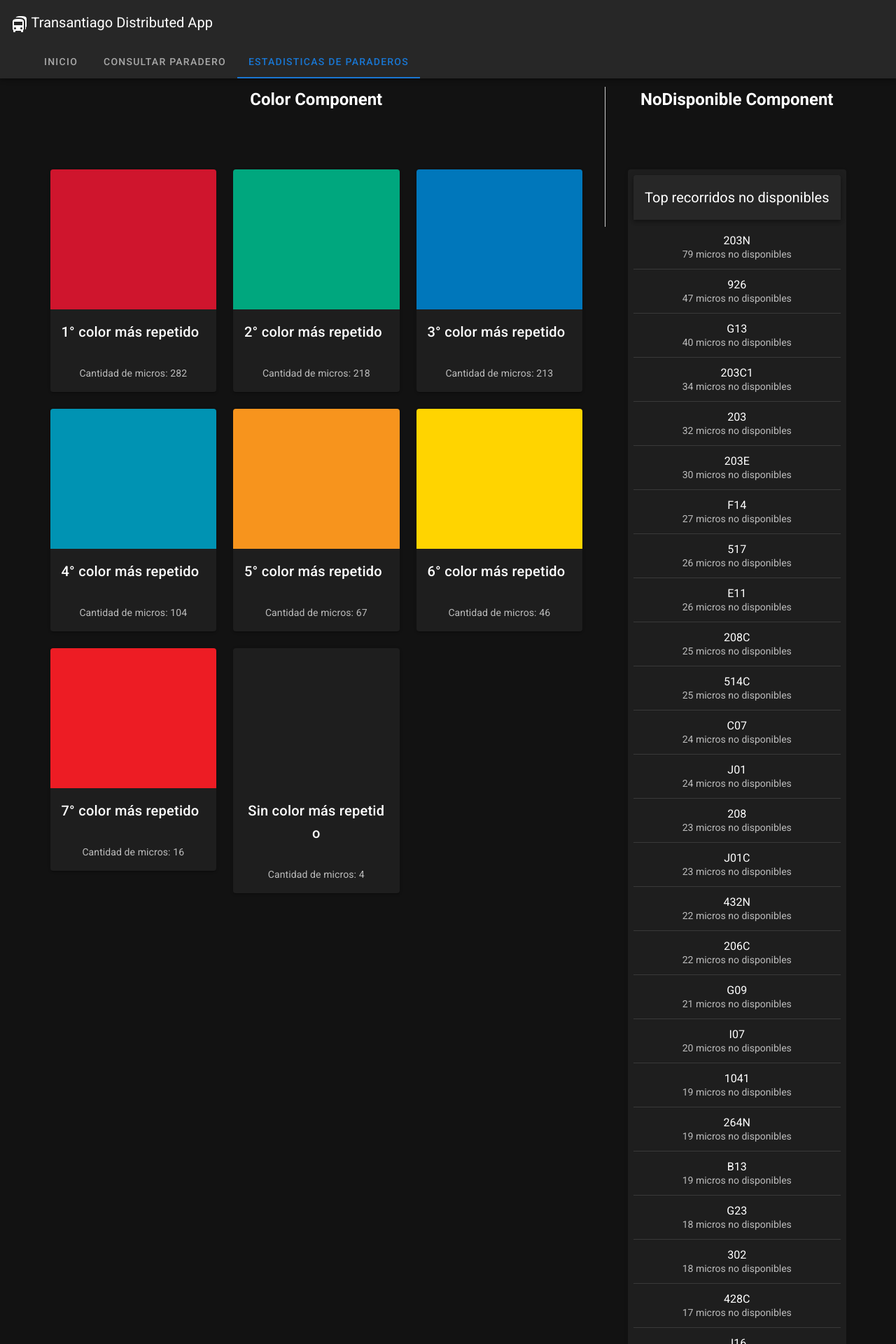
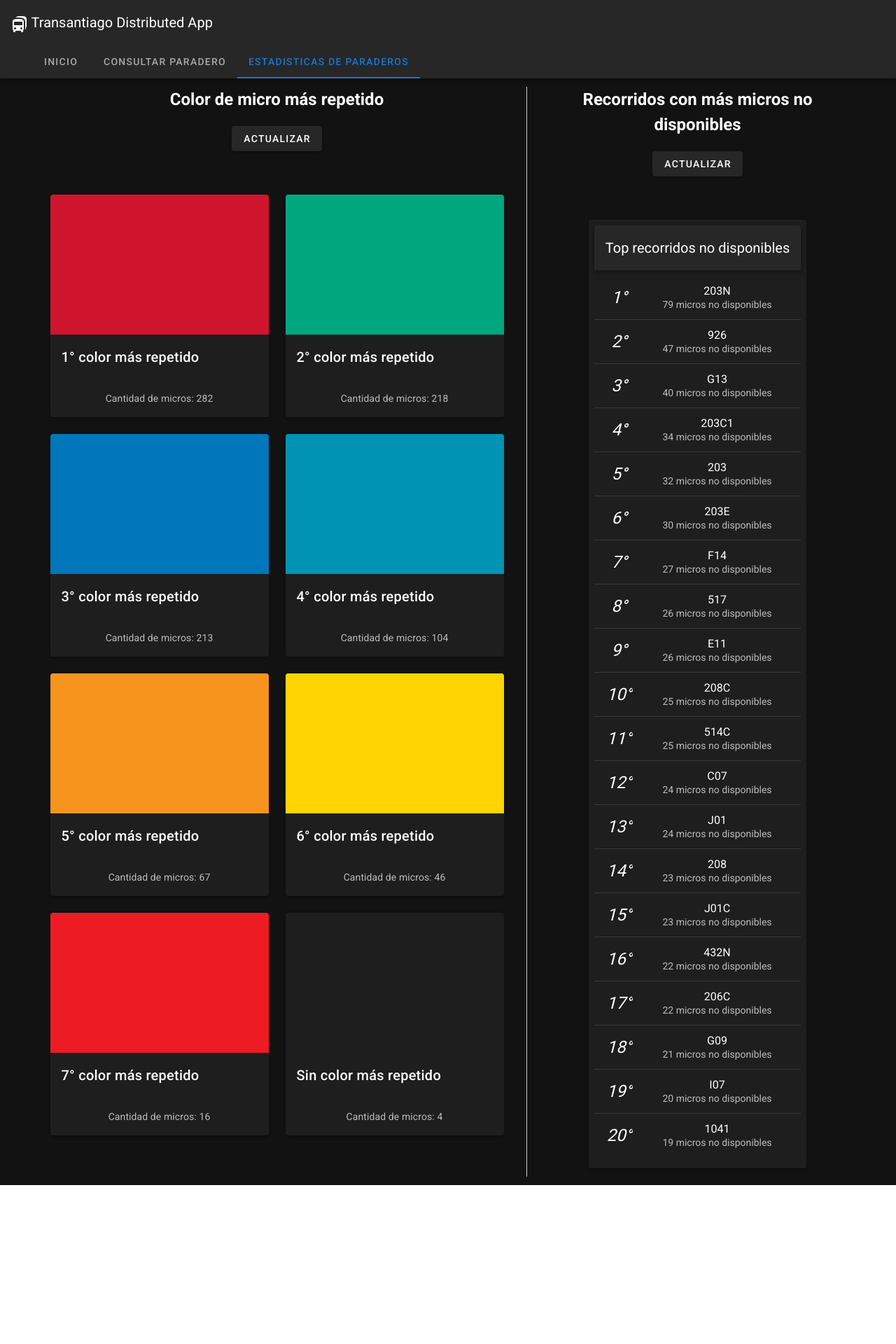
Before and after one commit to israelsz/transantiago-distributedsystem, a Nuxt app in the folder transantiago-front/: page /estadisticas in a window 1280 px wide. Shown: the top 1920 px of the page at 70% size. After the commit the page ends 1693 px from the top, so only its background shows below. Built offline with nearby package versions, Linux system fonts and the light colour scheme.

Commit message:
add: Pagina estadisticas de paraderos

```diff
--- a/transantiago-front/components/Color.vue
+++ b/transantiago-front/components/Color.vue
@@ -1,12 +1,14 @@
 <template>
+  <div>
+    <v-btn @click="getData()">Actualizar</v-btn>
     <v-container class="cont">
       <v-row>
-      <!-- Loop through the data array and create a card for each item -->
-      <v-col v-for="(item, index) in jsonData" :key="index" cols="12" sm="1" md="4">
+        <v-col v-for="(item, index) in jsonData" :key="index" cols="12" sm="6" md="4" lg="6">
           <v-card class="mx-auto" max-width="344">
             <div class="color-div" :style="{ backgroundColor: item.color }" height="200px"></div>
 
-          <div v-if="item.color == 'No hay color mas repetido'"><v-card-title>Sin color más repetido </v-card-title></div>
+            <div v-if="item.color == 'No hay color mas repetido'"><v-card-title>Sin color más repetido</v-card-title>
+            </div>
             <div v-else><v-card-title> {{ index + 1 }}° color más repetido </v-card-title></div>
 
             <v-card-subtitle>
@@ -16,49 +18,65 @@
         </v-col>
       </v-row>
     </v-container>
+  </div>
 </template>
 
 <script>
+import axios from 'axios';
 export default {
   data: () => ({
-    jsonData: [
-      {
-        cantidad: 282,
-        color: '#CF152D',
+    jsonData: [{
+      "cantidad": 282,
+      "color": "#CF152D"
     },
     {
-        cantidad: 218,
-        color: '#00A77E',
+      "cantidad": 218,
+      "color": "#00A77E"
     },
     {
-        cantidad: 213,
-        color: '#0077BB',
+      "cantidad": 213,
+      "color": "#0077BB"
     },
     {
-        cantidad: 104,
-        color: '#0093B3',
+      "cantidad": 104,
+      "color": "#0093B3"
     },
     {
-        cantidad: 67,
-        color: '#F7941D',
+      "cantidad": 67,
+      "color": "#F7941D"
     },
     {
-        cantidad: 46,
-        color: '#FFD400',
+      "cantidad": 46,
+      "color": "#FFD400"
     },
     {
-        cantidad: 16,
-        color: '#ED1C24',
+      "cantidad": 16,
+      "color": "#ED1C24"
     },
     {
-        cantidad: 4,
-        color: 'No hay color mas repetido',
-      },
+      "cantidad": 4,
+      "color": "No hay color mas repetido"
+    }
     ],
   }),
-  methods: {},
+  async created() {
+    //Obtener listado de pacientes según el usuario logeado
+    try {
+      this.getData();
+    } catch (error) {
+      console.log(error);
+    }
+  },
+  methods: {
+    async getData() {
+      console.log('getData');
+      // const response = await axios.get('http://144.22.50.180/color/');
+      // this.jsonData = response.data;
+    },
+  },
 }
 </script>
+
 
 <style>
 /* Add this CSS for the color-div */
--- a/transantiago-front/components/NoDisponible.vue
+++ b/transantiago-front/components/NoDisponible.vue
@@ -1,5 +1,6 @@
 <template>
-    <v-container class="cont">
+    <div><v-btn @click="getMicros()">Actualizar</v-btn>
+        <v-container class="cont">
         <v-card class="mx-auto pa-2" max-width="350">
             <v-toolbar color="cyan-lighten-1">
                 <v-toolbar-title>Top recorridos no disponibles</v-toolbar-title>
@@ -8,6 +9,10 @@
             <v-list>
                 <template v-for="(item, i) in items">
                     <v-list-item :key="i" active-color="primary" rounded="xl">
+                        <!-- Display the index "i" on the left of each item -->
+                        <v-list-item-avatar>
+                            <v-icon>{{ i + 1 }}°</v-icon>
+                        </v-list-item-avatar>
                         <v-list-item-content>
                             <v-list-item-title v-text="item.micro"></v-list-item-title>
                             <v-list-item-subtitle>{{ item.cantidad }} micros no disponibles</v-list-item-subtitle>
@@ -20,9 +25,13 @@
             </v-list>
         </v-card>
     </v-container>
+    </div>
+
 </template>
 
+
 <script>
+import axios from 'axios';
 export default {
     data: () => ({
         items: [
@@ -105,164 +114,22 @@ export default {
             {
                 "cantidad": 19,
                 "micro": "1041"
-            },
-            {
-                "cantidad": 19,
-                "micro": "264N"
-            },
-            {
-                "cantidad": 19,
-                "micro": "B13"
-            },
-            {
-                "cantidad": 18,
-                "micro": "G23"
-            },
-            {
-                "cantidad": 18,
-                "micro": "302"
-            },
-            {
-                "cantidad": 17,
-                "micro": "428C"
-            },
-            {
-                "cantidad": 17,
-                "micro": "J16"
-            },
-            {
-                "cantidad": 17,
-                "micro": "216"
-            },
-            {
-                "cantidad": 17,
-                "micro": "990"
-            },
-            {
-                "cantidad": 16,
-                "micro": "271"
-            },
-            {
-                "cantidad": 15,
-                "micro": "J06"
-            },
-            {
-                "cantidad": 15,
-                "micro": "F01C"
-            },
-            {
-                "cantidad": 15,
-                "micro": "F91"
-            },
-            {
-                "cantidad": 14,
-                "micro": "E16"
-            },
-            {
-                "cantidad": 14,
-                "micro": "385"
-            },
-            {
-                "cantidad": 13,
-                "micro": "E02"
-            },
-            {
-                "cantidad": 13,
-                "micro": "442"
-            },
-            {
-                "cantidad": 13,
-                "micro": "422"
-            },
-            {
-                "cantidad": 13,
-                "micro": "302N"
-            },
-            {
-                "cantidad": 13,
-                "micro": "212"
-            },
-            {
-                "cantidad": 13,
-                "micro": "D03C"
-            },
-            {
-                "cantidad": 12,
-                "micro": "B05"
-            },
-            {
-                "cantidad": 12,
-                "micro": "C22"
-            },
-            {
-                "cantidad": 12,
-                "micro": "912"
-            },
-            {
-                "cantidad": 12,
-                "micro": "F90"
-            },
-            {
-                "cantidad": 12,
-                "micro": "B93"
-            },
-            {
-                "cantidad": 11,
-                "micro": "229"
-            },
-            {
-                "cantidad": 11,
-                "micro": "111"
-            },
-            {
-                "cantidad": 11,
-                "micro": "291"
-            },
-            {
-                "cantidad": 11,
-                "micro": "992"
-            },
-            {
-                "cantidad": 11,
-                "micro": "B12C"
-            },
-            {
-                "cantidad": 11,
-                "micro": "G05"
-            },
-            {
-                "cantidad": 11,
-                "micro": "E18"
-            },
-            {
-                "cantidad": 11,
-                "micro": "590"
-            },
-            {
-                "cantidad": 10,
-                "micro": "E04"
-            },
-            {
-                "cantidad": 10,
-                "micro": "G01C"
-            },
-            {
-                "cantidad": 10,
-                "micro": "450"
-            },
-            {
-                "cantidad": 10,
-                "micro": "D01"
-            },
-            {
-                "cantidad": 10,
-                "micro": "C17"
-            },
-            {
-                "cantidad": 10,
-                "micro": "H06"
             }
         ],
     }),
+    async created() {
+        this.getMicros();
+    },
+    methods: {
+        async getMicros() {
+            try {
+                console.log("getMicros");
+                // const response = await axios.get('http://144.22.50.180/micros/');
+                // this.items = response.data;
+            } catch (error) {
+                console.error(error);
+            }
+        }
+    }
 }
 </script>
--- a/transantiago-front/pages/estadisticas.vue
+++ b/transantiago-front/pages/estadisticas.vue
@@ -1,17 +1,17 @@
 <template>
   <div class="container">
-    <!-- Container for Color component -->
-    <div class="component-container">
-      <h1 class="component-title">Color Component</h1>
+    <!-- Container for Color component (60% width) -->
+    <div class="component-container color-container">
+      <h1 class="component-title">Color de micro más repetido</h1>
       <Color />
     </div>
 
     <!-- Vertical separator -->
     <div class="vertical-separator"></div>
 
-    <!-- Container for NoDisponible component -->
-    <div class="component-container">
-      <h1 class="component-title">NoDisponible Component</h1>
+    <!-- Container for NoDisponible component (40% width) -->
+    <div class="component-container no-disponible-container">
+      <h1 class="component-title">Recorridos con más micros no disponibles</h1>
       <NoDisponible />
     </div>
   </div>
@@ -27,10 +27,14 @@ export default {
 </script>
 
 <style>
+html, body {
+  height: 100%;
+  margin: 0;
+  padding: 0;
+}
+
 .container {
   display: flex;
-  justify-content: center;
-  align-items: flex-start; /* Align items at the top of the container */
 }
 
 .component-container {
@@ -38,7 +42,15 @@ export default {
   flex-direction: column;
   align-items: center;
   text-align: center;
-  flex-grow: 1; /* Allow the component container to take up available space */
+  flex-grow: 1; /* Each component container takes up the available space */
+}
+
+.color-container {
+  flex-basis: 60%; /* Color component container takes 60% width */
+}
+
+.no-disponible-container {
+  flex-basis: 40%; /* NoDisponible component container takes 40% width */
 }
 
 .component-title {
@@ -49,7 +61,8 @@ export default {
 
 .vertical-separator {
   border-left: 1px solid #ccc;
-  height: 200px;
+  flex-basis: 0; /* Allow the separator to take up remaining space */
+  flex-grow: 1; /* Stretch the separator to fill remaining vertical space */
   margin: 0 20px;
 }
 </style>
```
Lines whose indentation alone changed are shown as unchanged.
